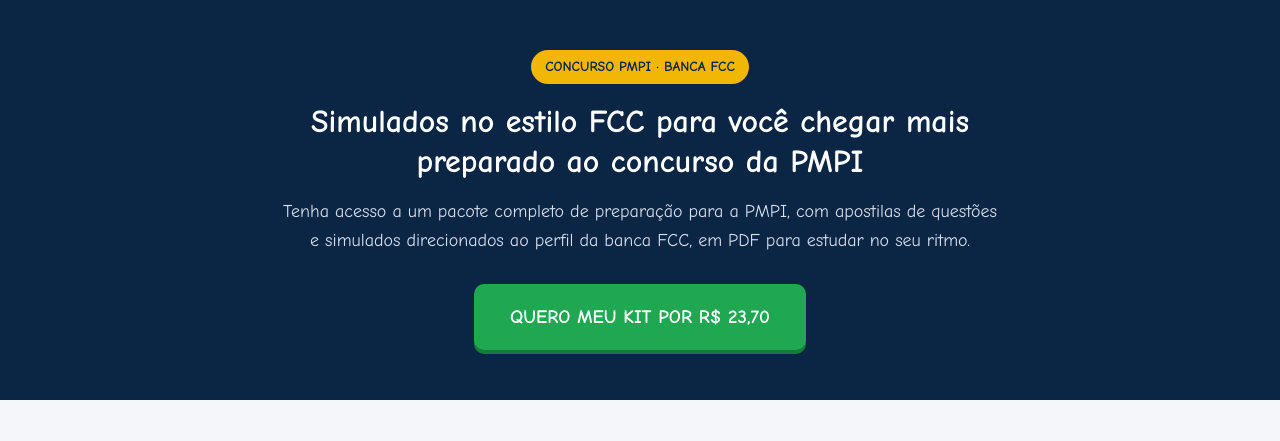
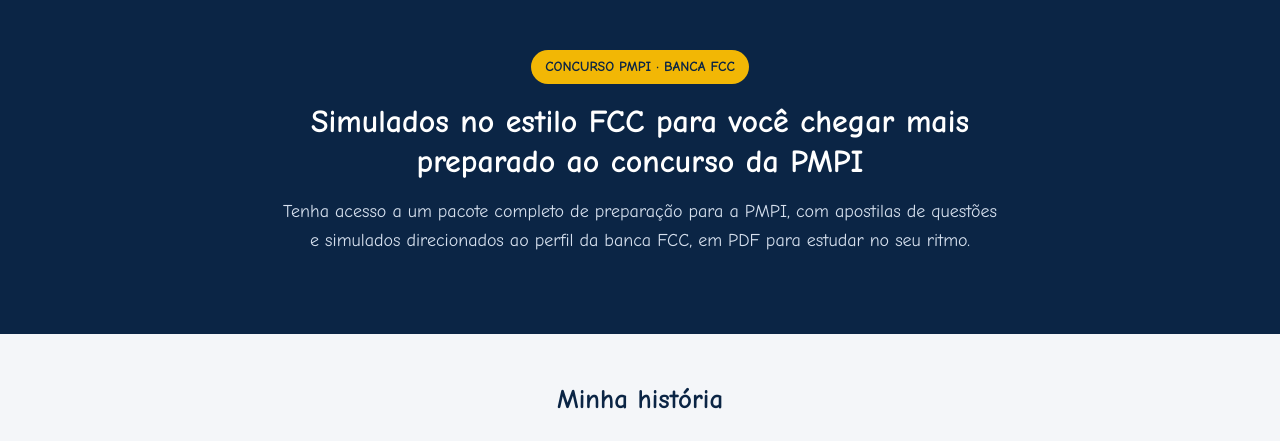
Before and after one commit to alissondasoares200-wq/simulados, a plain HTML site: page index.html in a window 1280 px wide. Shown: the top 441 px of the page. Drawn offline with Linux system fonts and the light colour scheme.

Commit message:
Update index.html

```diff
--- a/index.html
+++ b/index.html
@@ -73,7 +73,6 @@
     <span class="tag">CONCURSO PMPI · BANCA FCC</span>
     <h1>Simulados no estilo FCC para você chegar mais preparado ao concurso da PMPI</h1>
     <p>Tenha acesso a um pacote completo de preparação para a PMPI, com apostilas de questões e simulados direcionados ao perfil da banca FCC, em PDF para estudar no seu ritmo.</p>
-    <a class="btn" href="https://pay.cakto.com.br/ypfvrnz_1304793">QUERO MEU KIT POR R$ 23,70</a>
   </div>
 </header>
 
```
